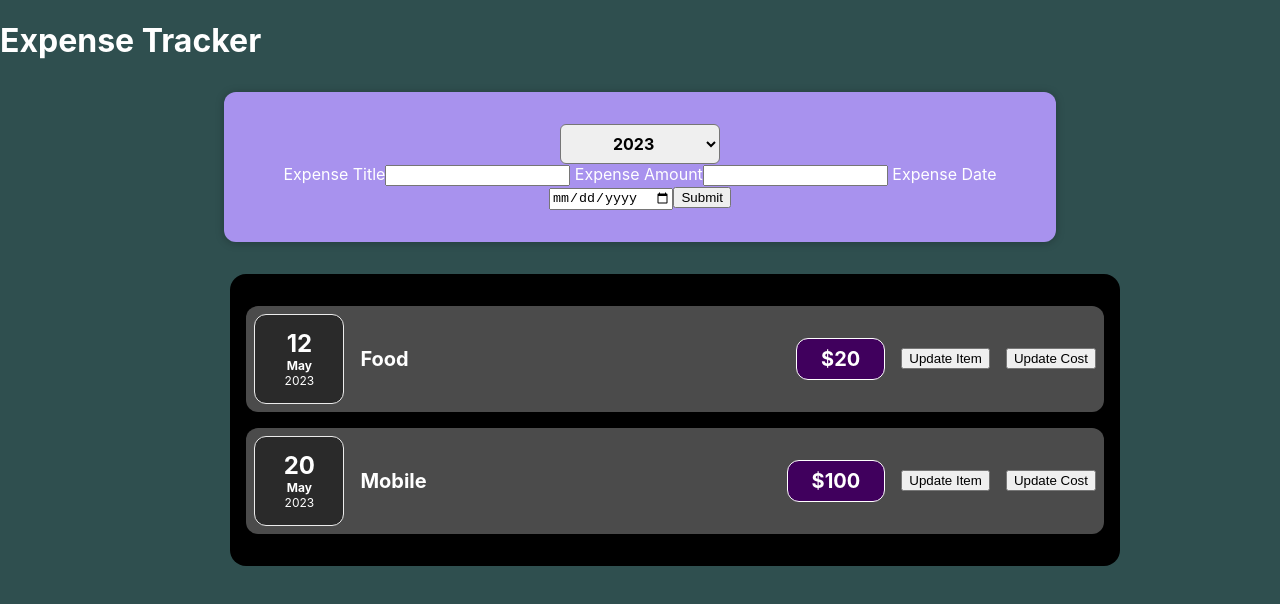
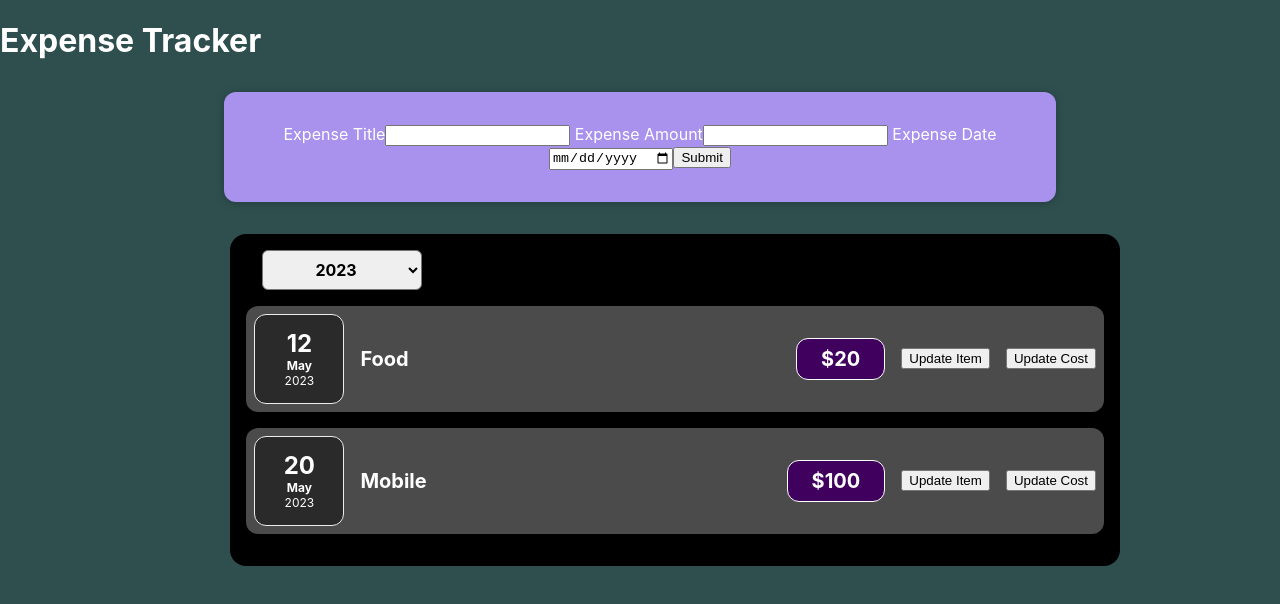
Before and after one commit to Harshal87/basic_react_project, a React (Create React App) app: page / in a window 1280 px wide. Shown: the top 604 px of the page. Built offline with nearby package versions, Linux system fonts and the light colour scheme.

Commit message:
Expense Filter updated with compoents render each

```diff
--- a/src/App.js
+++ b/src/App.js
@@ -2,43 +2,48 @@ import ExpenseItems from "./components/ExpenseMain/ExpenseItem";
 import { useState } from "react";
 import ExpenseForm from "./components/New Expense/ExpenseForm";
 import NewExpense from "./components/New Expense/NewExpense";
-import Expenses from "./components/ExpenseMain/Expenses"
+import Expenses from "./components/ExpenseMain/Expenses";
 import "./App.css";
 
-
 const App = () => {
-
   const obj1 = [
     {
       item: "Food",
       cost: "20",
       date: new Date(2023, 4, 12),
-
     },
 
     {
       item: "Mobile",
       cost: "100",
       date: new Date(2023, 4, 20),
+    },
 
+    {
+      item: "TV",
+      cost: "200",
+      date: new Date(2022, 4, 12),
+    },
+    {
+      item: "Book",
+      cost: "20",
+      date: new Date(2020, 4, 12),
+    },
+    {
+      item: "Tour",
+      cost: "400",
+      date: new Date(2021, 4, 12),
     },
   ];
-  console.log("REFRESH")
 
-  const[data,setData]=useState(obj1)
+  const [data, setData] = useState(obj1);
 
-  const formDataHandler=(obj)=>{
-
-    setData((prevState)=>{
-      console.log("insie ",obj)
-     return [obj,...prevState]
-
-    })
-
-  }
-
-
-
+  const formDataHandler = (obj) => {
+    setData((prevState) => {
+      console.log("insie ", obj);
+      return [obj, ...prevState];
+    });
+  };
 
   // const {obj2,setobj2}=useState(obj1)
   // console.log("usestate ",obj2)
@@ -52,8 +57,6 @@ const App = () => {
   //     if(obj.item===event.target.parentNode.children[0].textContent)
   //     obj2.splice(index,1)
 
-
-
   //   })
   //   console.log("final ",obj1)
   // setobj2(obj2)
@@ -61,12 +64,10 @@ const App = () => {
   //   // console.log(element)
   // };
 
-
-
   return (
     <div>
       <h1>Expense Tracker</h1>
-      <NewExpense formDataHandler={formDataHandler}/>
+      <NewExpense formDataHandler={formDataHandler} />
       <Expenses obj1={data}></Expenses>
     </div>
   );
--- a/src/components/ExpenseMain/ExpenseDate.css
+++ b/src/components/ExpenseMain/ExpenseDate.css
@@ -1,5 +1,3 @@
-
-
 .expense-date {
   display: flex;
   flex-direction: column;
--- a/src/components/ExpenseMain/ExpenseItem.js
+++ b/src/components/ExpenseMain/ExpenseItem.js
@@ -9,21 +9,18 @@ const ExpenseItems = (props) => {
   // const item_cot=10;
   // const date=props.date
 
-  const [title,setTitle]=useState(props.item)
-  const updateItem=()=>{
-    setTitle(props.item)
-  }
-const [cost,setCost]=useState(props.cost)
+  const [title, setTitle] = useState(props.item);
+  const updateItem = () => {
+    setTitle(props.item);
+  };
+  const [cost, setCost] = useState(props.cost);
 
-const updateCost=()=>{
-  setCost(props.cost)
-}
+  const updateCost = () => {
+    setCost(props.cost);
+  };
 
-
-
-  console.log("main ",props.obj1)
+  console.log("main ", props.obj1);
   return (
-
     <div className="expense-item">
       {/* <h3>{props.date.toISOString()}</h3> */}
 
@@ -35,6 +32,9 @@ const updateCost=()=>{
         <button onClick={updateItem}>Update Item</button>
         <button onClick={updateCost}>Update Cost</button>
 
+        {props.filteredExpenses.length === 1 && (
+          <h3>Only single Expense here. Please add more...</h3>
+        )}
       </div>
     </div>
   );
--- a/src/components/ExpenseMain/Expenses.js
+++ b/src/components/ExpenseMain/Expenses.js
@@ -1,41 +1,46 @@
-import React from "react"
-import ExpenseItems from "./ExpenseItem"
-const Expenses=(props)=>{
-    const obj1=props.obj1
-    console.log("Expenses ",obj1)
+import React, { useState } from "react";
+import ExpenseItems from "./ExpenseItem";
+import { useEffect } from "react";
+import Expensefilter from "../New Expense/Expensefilter";
+const Expenses = (props) => {
+  const obj1 = props.obj1;
+  console.log("Expenses ", obj1);
+  let NewYear = "2023";
 
+  const [userYear, setuseryear] = useState(NewYear);
 
+  // const[data,setData]=useState(props.obj1)
 
-    const formDataHandler=(obj)=>{
-        console.log("Expenses obj ",obj)
-    }
-    return(
-        <div className="box">
-        {
-          obj1.map((obj, index) => (
-            <ExpenseItems
-            obj1={obj1}
-              key={index}
+  const filterDataHandler = (useryear) => {
+    console.log("befire st ", userYear);
+    setuseryear(useryear);
+  };
 
-              date={obj.date}
-              item={obj.item}
-              cost={"$"+obj.cost}
+  const filteredExpenses = obj1.filter(
+    (obj) => obj.date.getFullYear() == userYear
+  );
 
-            >
-              {" "}
-              {/* <button onClick={DelclickHandler}>Delete Item</button> */}
-            </ExpenseItems>
+  let ExpenseContent = <p>Add New Elements</p>;
 
-          ))
+  if (filteredExpenses.length > 0) {
+    ExpenseContent = filteredExpenses.map((obj, index) => (
+      <ExpenseItems
+        filteredExpenses={filteredExpenses}
+        key={Math.random().toString()}
+        date={obj.date}
+        item={obj.item}
+        cost={"$" + obj.cost}
+      />
+    ));
+  }
 
+  return (
+    <div className="box">
+      <Expensefilter filterDataHandler={filterDataHandler}></Expensefilter>
 
-          // <ExpenseItems place={obj1[0].place} date={obj1[0].date} item={obj1[0].item} cost={obj1[0].cost}> </ExpenseItems>
-          // <ExpenseItems place={obj1[1].place} date={obj1[1].date} item={obj1[1].item} cost={obj1[1].cost}> </ExpenseItems>
-        }
+      {ExpenseContent}
+    </div>
+  );
+};
 
-
-      </div>
-    )
-}
-
-export default Expenses
+export default Expenses;
--- a/src/components/New Expense/ExpenseForm.js
+++ b/src/components/New Expense/ExpenseForm.js
@@ -1,9 +1,8 @@
 import { useState } from "react";
 import "./ExpenseForm.css";
 import ExpenseItems from "../ExpenseMain/ExpenseItem";
-import NewExpense from "./NewExpense"
+import NewExpense from "./NewExpense";
 import Expensefilter from "./Expensefilter";
-
 
 const ExpenseForm = (props) => {
   let eventhandler;
@@ -11,9 +10,7 @@ const ExpenseForm = (props) => {
   // const [amount,setamount]=useState("")
   // const [date,setdate]=useState("")
 
-
-
-// User Input handler using UseState
+  // User Input handler using UseState
 
   const [UserInput, SetUserInput] = useState({
     enteredTitle: "",
@@ -41,9 +38,6 @@ const ExpenseForm = (props) => {
     });
   };
 
-
-
-
   // Form Click Event Handler funciton
   const FormclickHandler = (event) => {
     eventhandler = event;
@@ -58,7 +52,7 @@ const ExpenseForm = (props) => {
     // cost:event.target.parentNode.children[3].value
 
     console.log("Data is ", obj1);
-    props.logDataHandler(obj1)
+    props.logDataHandler(obj1);
     // props
     // return(
     //     <ExpenseItems
@@ -67,28 +61,39 @@ const ExpenseForm = (props) => {
     //     cost={cost}
     //     />
     // )
-    SetUserInput(
-        {
-    enteredTitle:"",
-    enteredAmount:"",
-    enteredDate:""
-        }
-        )
+    SetUserInput({
+      enteredTitle: "",
+      enteredAmount: "",
+      enteredDate: "",
+    });
   };
 
   return (
     <div className="form-control">
-      <Expensefilter></Expensefilter>
       <form action="#">
         <label htmlFor="title"> Expense Title</label>
-        <input type="text" value={UserInput.enteredTitle} onChange={titleHandler} name="title" />
+        <input
+          type="text"
+          value={UserInput.enteredTitle}
+          onChange={titleHandler}
+          name="title"
+        />
         <label htmlFor="amount"> Expense Amount</label>
-        <input type="number" value={UserInput.enteredAmount} onChange={amountHandler} name="amount" />
+        <input
+          type="number"
+          value={UserInput.enteredAmount}
+          onChange={amountHandler}
+          name="amount"
+        />
         <label htmlFor="date"> Expense Date</label>
-        <input type="date" value={UserInput.enteredDate} onChange={dateHandler} name="date" />
+        <input
+          type="date"
+          value={UserInput.enteredDate}
+          onChange={dateHandler}
+          name="date"
+        />
         <input type="submit" value="Submit" onClick={FormclickHandler} />
       </form>
-
     </div>
   );
 };
--- a/src/components/New Expense/Expensefilter.js
+++ b/src/components/New Expense/Expensefilter.js
@@ -1,21 +1,22 @@
-import React from "react"
-import "./Expensefilter.css"
-const Expensefilter=()=>{
-    const YearHandler=(event)=>{
-        console.log("Year event  ",event.target.value)
-    }
+import React from "react";
+import "./Expensefilter.css";
+const Expensefilter = (props) => {
+  const YearHandler = (event) => {
+    console.log("Year event  ", event.target.value);
+    props.filterDataHandler(event.target.value);
+  };
 
-    return(
+  return (
     <div className="expenses-filter">
-            <select name="yearSelect" id="" onChange={YearHandler}>
+      <select name="yearSelect" onChange={YearHandler}>
         <option value="2023">2023</option>
         <option value="2022">2022</option>
         <option value="2021">2021</option>
         <option value="2020">2020</option>
+        <option value="2019">2019</option>
       </select>
+    </div>
+  );
+};
 
-        </div>
-    )
-}
-
-export default Expensefilter
+export default Expensefilter;
--- a/src/components/New Expense/NewExpense.js
+++ b/src/components/New Expense/NewExpense.js
@@ -1,29 +1,23 @@
-import ExpenseForm from "./ExpenseForm"
-import "./NewExpense.css"
-const NewExpense=(props)=>{
+import ExpenseForm from "./ExpenseForm";
+import "./NewExpense.css";
+const NewExpense = (props) => {
+  const addDataHandler = (obj1) => {
+    console.log(obj1);
+    const obj2 = {
+      ...obj1,
+      id: Math.random().toString(),
+    };
 
-const addDataHandler=(obj1)=>{
-  console.log(obj1)
-    const obj2={
-        ...obj1,
-        id:Math.random().toString()
-    }
+    console.log("in new expense ", obj2);
 
-    console.log("in new expense ",obj2)
+    props.formDataHandler(obj2);
+  };
 
-    props.formDataHandler(obj2)
+  return (
+    <div className="new-expense">
+      <ExpenseForm logDataHandler={addDataHandler} />
+    </div>
+  );
+};
 
-}
-
- return(
-    <div className="new-expense">
-      <ExpenseForm
-      logDataHandler={addDataHandler}
-      />
-
-
-    </div>
- )
-}
-
-export default NewExpense
+export default NewExpense;
```
Also changed, not shown: src/components/ExpenseMain/ExpenseDate.js (+0 -8 lines). Lines whose indentation alone changed are shown as unchanged.
